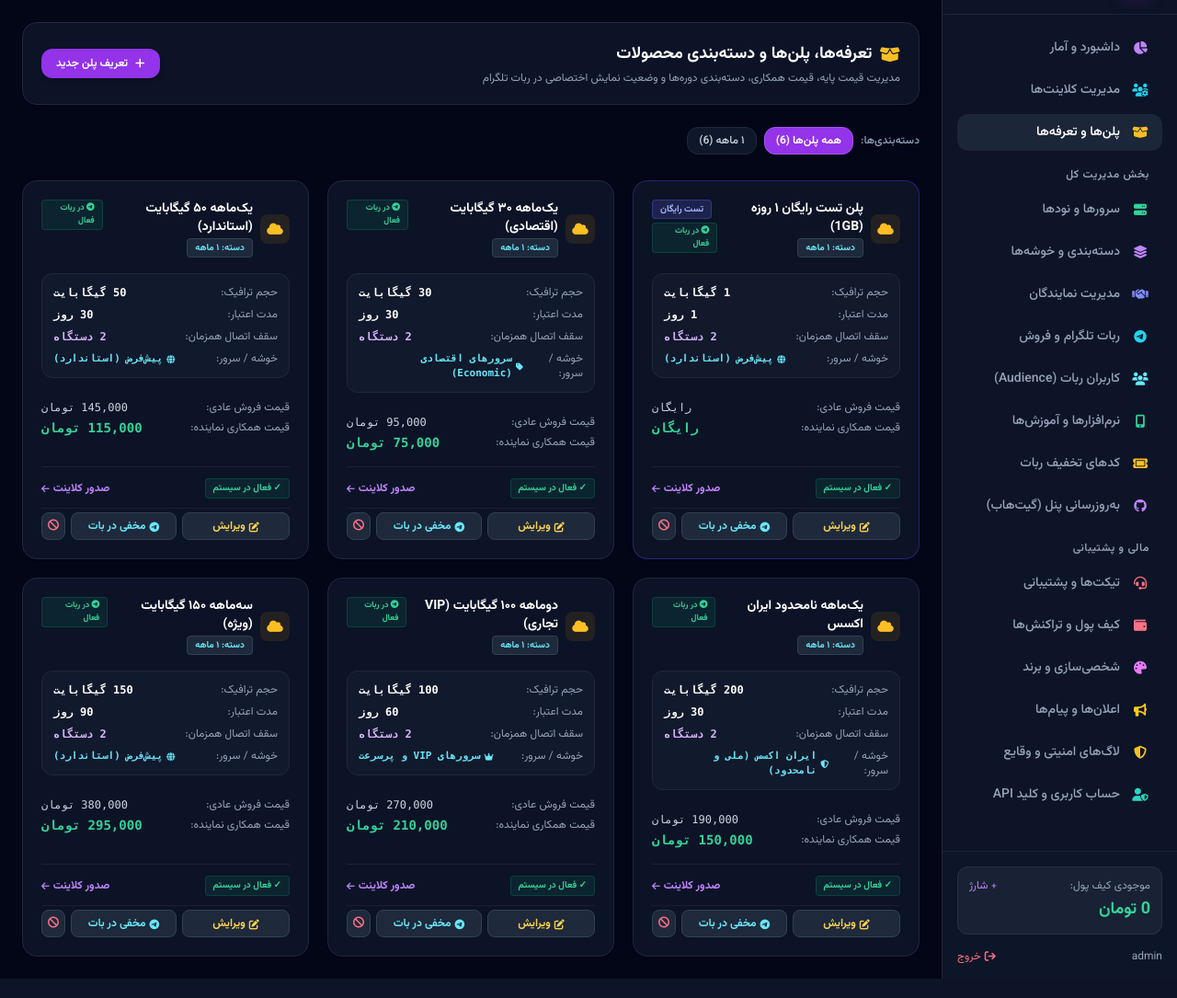
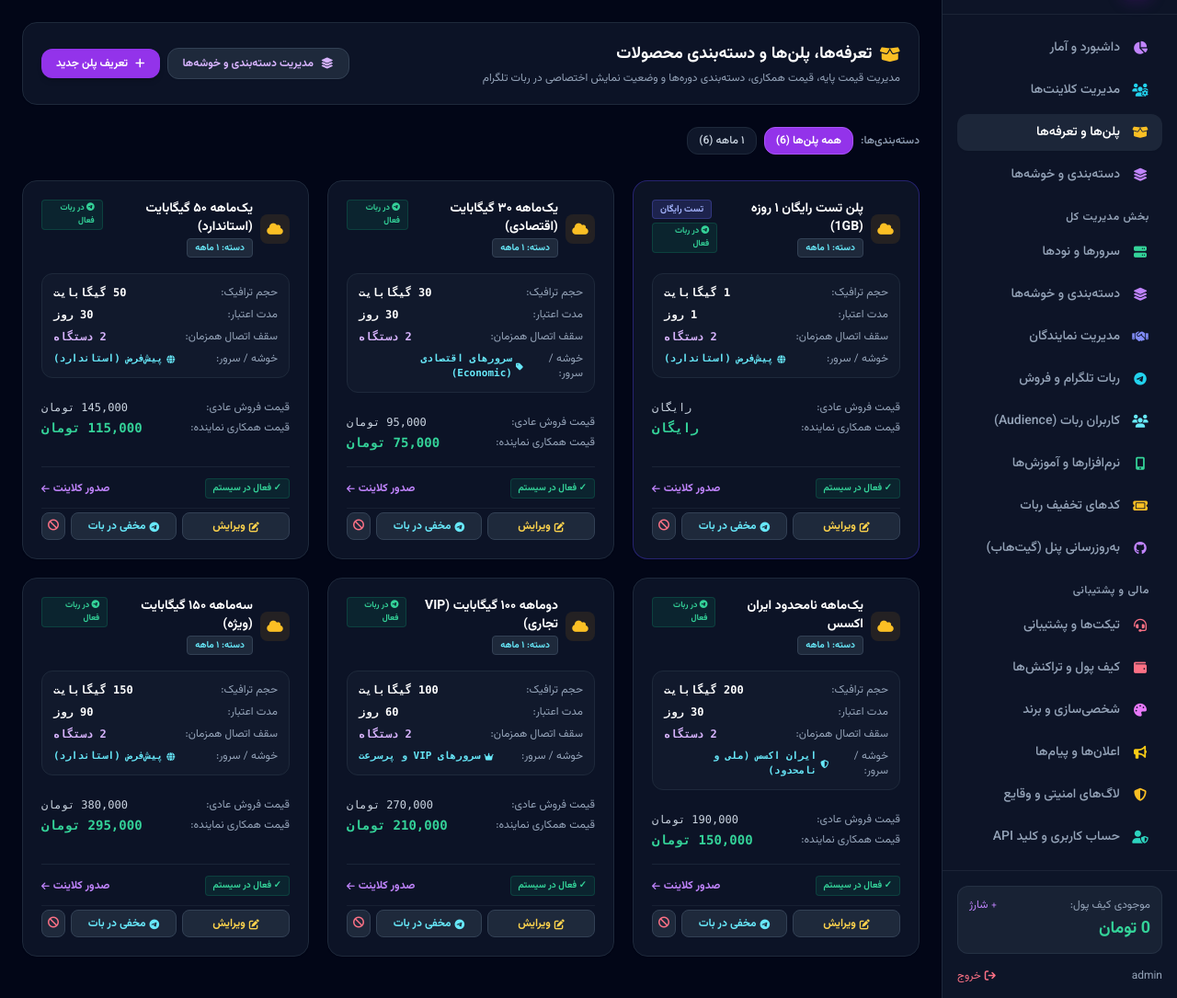
Before and after one commit to hojjatrad/panelconnectix, a PHP site: page /plans in a window 1280 px wide. Shown: the part 64-1149 px from the top of the page at 92% size. Before the commit the page ends 1128 px from the top, so only its background shows below. Run offline with PHP 8.4, Linux system fonts and the light colour scheme; a user stored in the database is signed in; data that the repository does not hold is empty; some libraries are stand-ins or nearby versions.

Commit message:
feat: display categories menu link in main nav and add direct shortcut buttons in plans and servers pages (v2.7.2)

```diff
--- a/views/layout/header.php
+++ b/views/layout/header.php
@@ -78,6 +78,11 @@ try {
             <a href="<?= Helpers::url('plans') ?>" class="flex items-center gap-3 px-3.5 py-2.5 rounded-xl text-sm font-medium transition-colors hover:bg-slate-800 hover:text-white <?= str_contains($_SERVER['REQUEST_URI'] ?? '', 'plans') ? 'bg-slate-800/90 text-white font-semibold shadow-sm' : 'text-slate-400' ?>">
                 <i class="fa-solid fa-box-open w-5 text-center text-amber-400"></i>
                 <span>پلن‌ها و تعرفه‌ها</span>
+            </a>
+
+            <a href="<?= Helpers::url('categories') ?>" class="flex items-center gap-3 px-3.5 py-2.5 rounded-xl text-sm font-medium transition-colors hover:bg-slate-800 hover:text-white <?= str_contains($_SERVER['REQUEST_URI'] ?? '', 'categories') ? 'bg-slate-800/90 text-white font-semibold shadow-sm' : 'text-slate-400' ?>">
+                <i class="fa-solid fa-layer-group w-5 text-center text-purple-400"></i>
+                <span>دسته‌بندی و خوشه‌ها</span>
             </a>
 
             <?php if (Auth::isReseller()): ?>
--- a/views/plans/index.php
+++ b/views/plans/index.php
@@ -17,10 +17,16 @@ if (empty($categories)) $categories = ['۱ ماهه', '۲ ماهه', '۳ ماه
         </div>
 
         <?php if (Auth::isAdmin()): ?>
-            <button onclick="openNewPlanModal()" class="px-4 py-2 bg-purple-600 hover:bg-purple-700 text-white text-xs font-bold rounded-xl transition-all shadow-md flex items-center gap-2">
-                <i class="fa-solid fa-plus"></i>
-                <span>تعریف پلن جدید</span>
-            </button>
+            <div class="flex items-center gap-2">
+                <a href="<?= Helpers::url('categories') ?>" class="px-4 py-2 bg-slate-800 hover:bg-slate-700 text-purple-300 border border-slate-700 text-xs font-bold rounded-xl transition-all flex items-center gap-2 shadow-sm">
+                    <i class="fa-solid fa-layer-group"></i>
+                    <span>مدیریت دسته‌بندی و خوشه‌ها</span>
+                </a>
+                <button onclick="openNewPlanModal()" class="px-4 py-2 bg-purple-600 hover:bg-purple-700 text-white text-xs font-bold rounded-xl transition-all shadow-md flex items-center gap-2">
+                    <i class="fa-solid fa-plus"></i>
+                    <span>تعریف پلن جدید</span>
+                </button>
+            </div>
         <?php endif; ?>
     </div>
 
--- a/views/servers/index.php
+++ b/views/servers/index.php
@@ -29,6 +29,11 @@ require __DIR__ . '/../layout/header.php';
                 <span>همگام‌سازی لحظه‌ای نودها</span>
             </button>
         </form>
+
+        <a href="<?= Helpers::url('categories') ?>" class="px-4 py-2 bg-slate-800 hover:bg-slate-700 text-purple-300 border border-slate-700 text-xs font-bold rounded-xl transition-all shadow-sm flex items-center gap-2">
+            <i class="fa-solid fa-layer-group"></i>
+            <span>مدیریت خوشه‌ها و لوکیشن‌ها</span>
+        </a>
 
         <button onclick="openNewServerModal()" class="px-4 py-2 bg-emerald-600 hover:bg-emerald-700 text-white text-xs font-bold rounded-xl transition-all shadow-md flex items-center gap-2">
             <i class="fa-solid fa-plus"></i>
```
